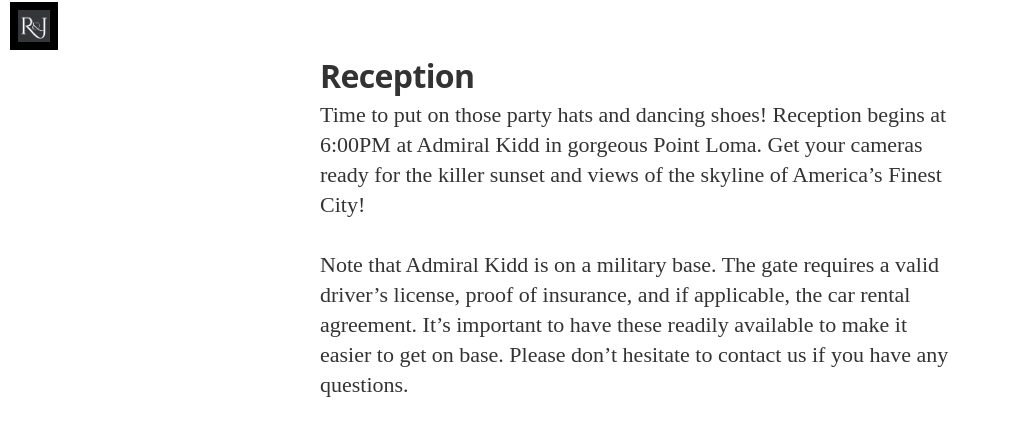
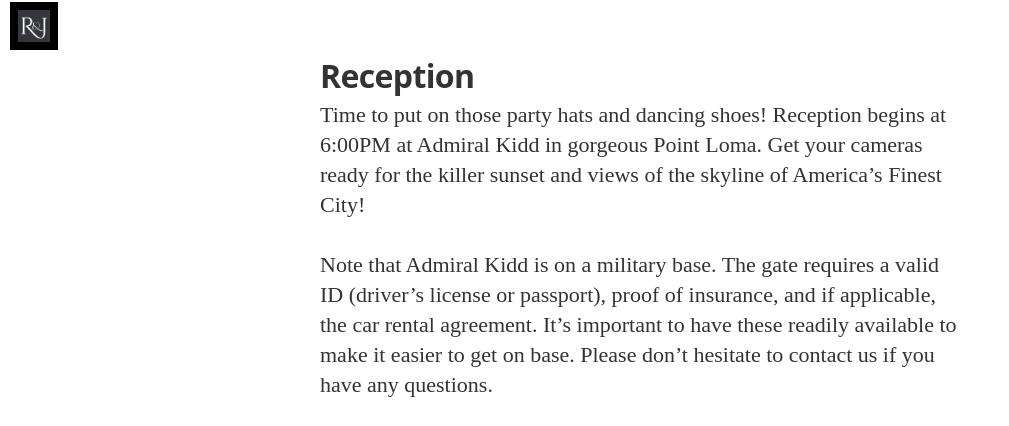
Before and after one commit to robertandjensayido/robertandjensayido.github.io, a Jekyll site: the page built from whenandwhere.md, in a window 1280 px wide and 900 px high, scrolled down 1696 px, cut to the strip 8-434 px from the top of the window. Shown: the whole strip, without its empty margins (0-1009 px from the left). Built offline with Jekyll 4.4.1, drawn with Linux system fonts in a browser that asks for light colours; nearby versions of some CDN libraries; some web fonts are replaced.

Commit message:
Update whenandwhere.md

```diff
--- a/whenandwhere.md
+++ b/whenandwhere.md
@@ -19,6 +19,7 @@ Please join us for the wedding ceremony at the beautiful Immaculata Church at th
 ## Reception
 Time to put on those party hats and dancing shoes! Reception begins at 6:00PM at Admiral Kidd in gorgeous Point Loma. Get your cameras ready for the killer sunset and views of the skyline of America's Finest City!
 
-Note that Admiral Kidd is on a military base. The gate requires a valid driver's license, proof of insurance, and if applicable, the car rental agreement. It's important to have these readily available to make it easier to get on base. Please don't hesitate to contact us if you have any questions.
+Note that Admiral Kidd is on a military base. The gate requires a valid ID (driver's license or passport), proof of insurance, and if applicable, the car rental agreement. It's important to have these readily available to make it easier to get on base. Please don't hesitate to contact us if you have any questions.
+
 
 <iframe src="https://www.google.com/maps/embed?pb=!1m18!1m12!1m3!1d13426.45197717286!2d-117.22046794809911!3d32.722910007867654!2m3!1f0!2f0!3f0!3m2!1i1024!2i768!4f13.1!3m3!1m2!1s0x80deab0a8d325021%3A0x10db556eeeeb864f!2sAdmiral+Kidd+Catering+%26+Conference+Center!5e0!3m2!1sen!2sus!4v1444609636114" width="600" height="450" frameborder="0" style="border:0" allowfullscreen></iframe>
```
